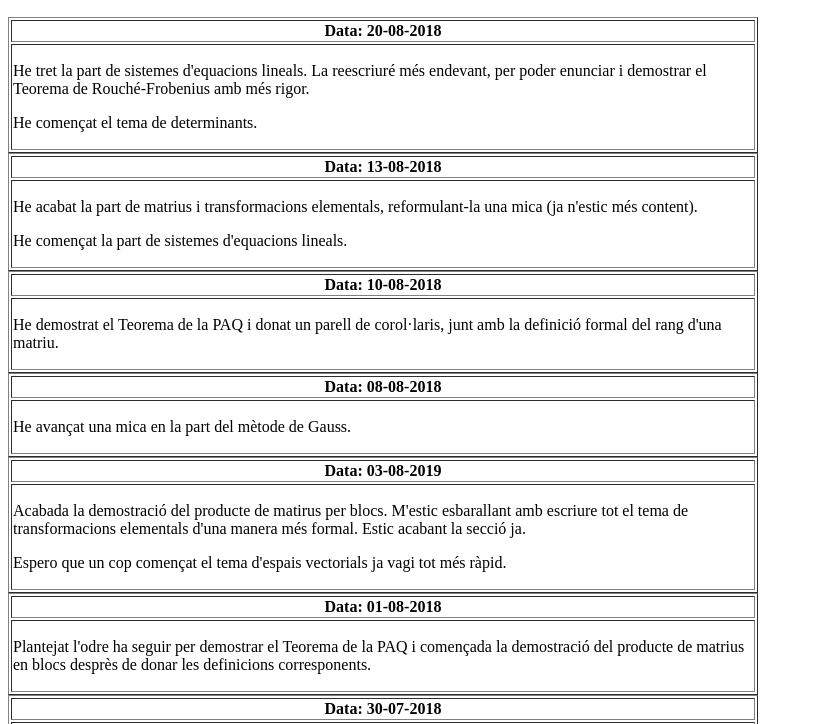
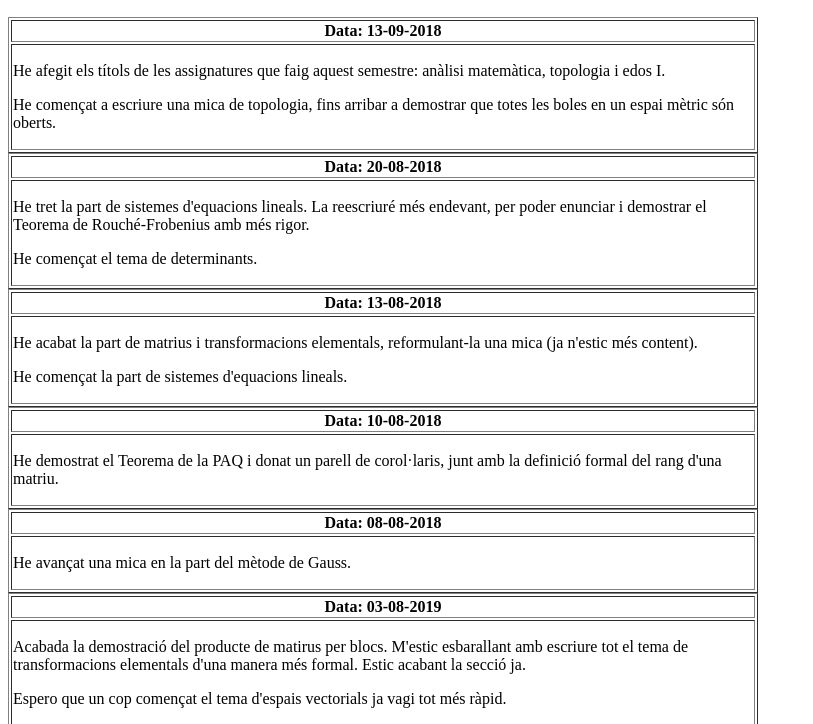
Before and after one commit to claudi/claudi.github.io, a plain HTML site: page actualitzacions/actualitzacions.html in a window 1280 px wide. Shown: the part 76-800 px from the top of the page, without its empty margins (0-813 px from the left). Drawn offline with Linux system fonts and the light colour scheme.

Commit message:
Actualització d'avui. He afegit anàlisi, topo i edos I. També he començat topo una mica.

```diff
--- a/actualitzacions/actualitzacions.html
+++ b/actualitzacions/actualitzacions.html
@@ -21,6 +21,18 @@
     <h2>Llistat d'actualitzacions</h2>
 </header>
 <body>
+    <table border = "1" width="750">
+    <thead><tr><th>
+        Data: 13-09-2018
+    </th></tr></thead>
+    <tbdoy><tr><td>
+        <p>
+            He afegit els títols de les assignatures que faig aquest semestre: anàlisi matemàtica, topologia i edos I.
+        </p><p>
+            He començat a escriure una mica de topologia, fins arribar a demostrar que totes les boles en un espai mètric són oberts.
+        </p>
+    </td></tr></tbody>
+    </table>
     <table border = "1" width="750">
     <thead><tr><th>
         Data: 20-08-2018
```
Also changed, not shown: index.html (+1 -1 lines), 1 other file.
